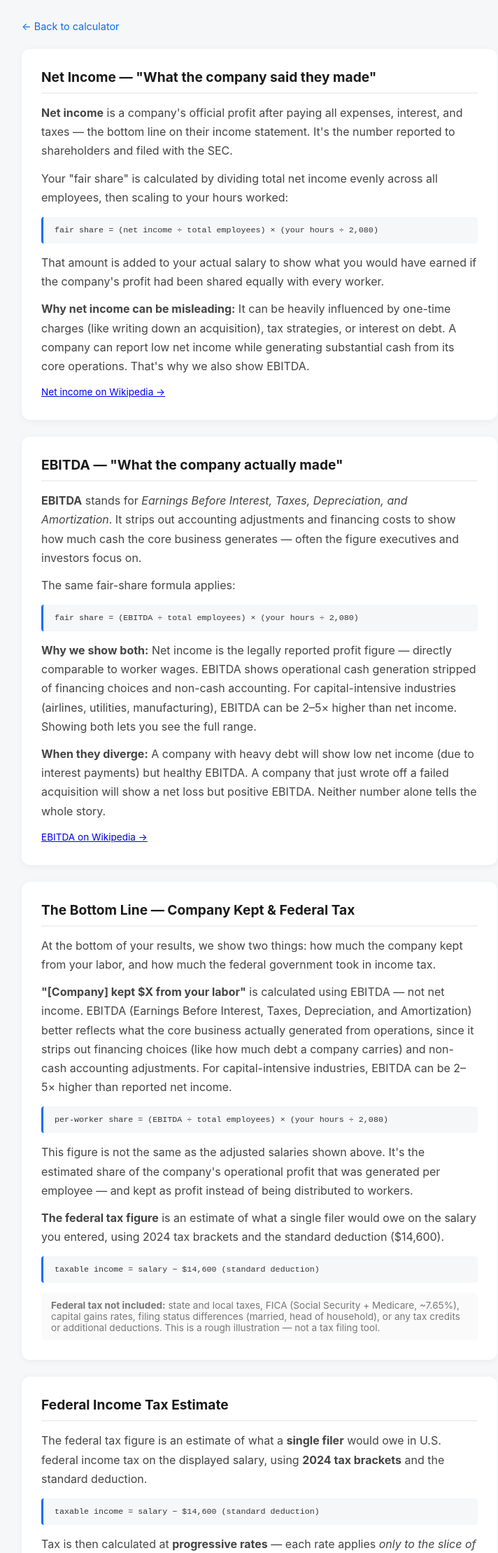
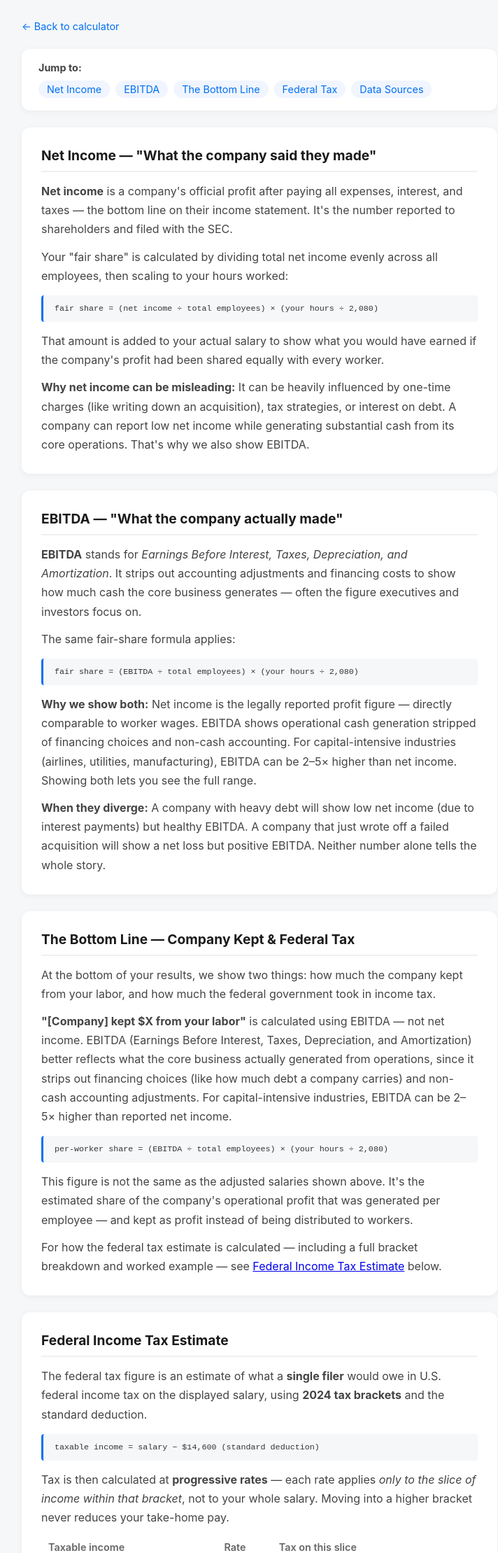
Before and after one commit to willschachterle-ship-it/fair-share-calc, a plain HTML site: page how-it-works.html in a window 1280 px wide. Shown: the part 126-2345 px from the top of the page at 70% size, without its empty margins (269-981 px from the left). Drawn offline with Linux system fonts and the light colour scheme; files whose address does not match are found by name.

Commit message:
Add jump nav to how-it-works, remove duplicate tax section, remove Wikipedia links

```diff
--- a/how-it-works.html
+++ b/how-it-works.html
@@ -46,6 +46,17 @@
 
         <a href="/" class="back-link">← Back to calculator</a>
 
+        <div style="background:#fff; border-radius:12px; box-shadow:0 2px 10px rgba(0,0,0,0.05); padding:18px 24px; margin-bottom:24px; font-size:0.9em;">
+            <strong style="display:block; margin-bottom:10px; color:#444;">Jump to:</strong>
+            <div style="display:flex; flex-wrap:wrap; gap:8px;">
+                <a href="#net-income" style="color:#0070f3; text-decoration:none; padding:4px 12px; background:#f0f5ff; border-radius:20px;">Net Income</a>
+                <a href="#ebitda" style="color:#0070f3; text-decoration:none; padding:4px 12px; background:#f0f5ff; border-radius:20px;">EBITDA</a>
+                <a href="#summary" style="color:#0070f3; text-decoration:none; padding:4px 12px; background:#f0f5ff; border-radius:20px;">The Bottom Line</a>
+                <a href="#federal-tax" style="color:#0070f3; text-decoration:none; padding:4px 12px; background:#f0f5ff; border-radius:20px;">Federal Tax</a>
+                <a href="#data-sources" style="color:#0070f3; text-decoration:none; padding:4px 12px; background:#f0f5ff; border-radius:20px;">Data Sources</a>
+            </div>
+        </div>
+
         <!-- NET INCOME -->
         <div class="section" id="net-income">
             <h2>Net Income — "What the company said they made"</h2>
@@ -56,7 +67,6 @@
             </div>
             <p>That amount is added to your actual salary to show what you would have earned if the company's profit had been shared equally with every worker.</p>
             <p><strong>Why net income can be misleading:</strong> It can be heavily influenced by one-time charges (like writing down an acquisition), tax strategies, or interest on debt. A company can report low net income while generating substantial cash from its core operations. That's why we also show EBITDA.</p>
-            <p class="learn-more"><a href="https://en.wikipedia.org/wiki/Net_income" target="_blank">Net income on Wikipedia →</a></p>
         </div>
 
         <!-- EBITDA -->
@@ -69,7 +79,6 @@
             </div>
             <p><strong>Why we show both:</strong> Net income is the legally reported profit figure — directly comparable to worker wages. EBITDA shows operational cash generation stripped of financing choices and non-cash accounting. For capital-intensive industries (airlines, utilities, manufacturing), EBITDA can be 2–5× higher than net income. Showing both lets you see the full range.</p>
             <p><strong>When they diverge:</strong> A company with heavy debt will show low net income (due to interest payments) but healthy EBITDA. A company that just wrote off a failed acquisition will show a net loss but positive EBITDA. Neither number alone tells the whole story.</p>
-            <p class="learn-more"><a href="https://en.wikipedia.org/wiki/EBITDA" target="_blank">EBITDA on Wikipedia →</a></p>
         </div>
 
         <!-- SUMMARY CALCULATIONS -->
@@ -82,14 +91,7 @@
                 per-worker share = (EBITDA ÷ total employees) × (your hours ÷ 2,080)
             </div>
             <p>This figure is not the same as the adjusted salaries shown above. It's the estimated share of the company's operational profit that was generated per employee — and kept as profit instead of being distributed to workers.</p>
-
-            <p><strong>The federal tax figure</strong> is an estimate of what a single filer would owe on the salary you entered, using 2024 tax brackets and the standard deduction ($14,600).</p>
-            <div class="formula">
-                taxable income = salary − $14,600 (standard deduction)
-            </div>
-            <div class="note">
-                <strong>Federal tax not included:</strong> state and local taxes, FICA (Social Security + Medicare, ~7.65%), capital gains rates, filing status differences (married, head of household), or any tax credits or additional deductions. This is a rough illustration — not a tax filing tool.
-            </div>
+            <p>For how the federal tax estimate is calculated — including a full bracket breakdown and worked example — see <a href="#federal-tax">Federal Income Tax Estimate</a> below.</p>
         </div>
 
         <!-- FEDERAL TAX -->
```
